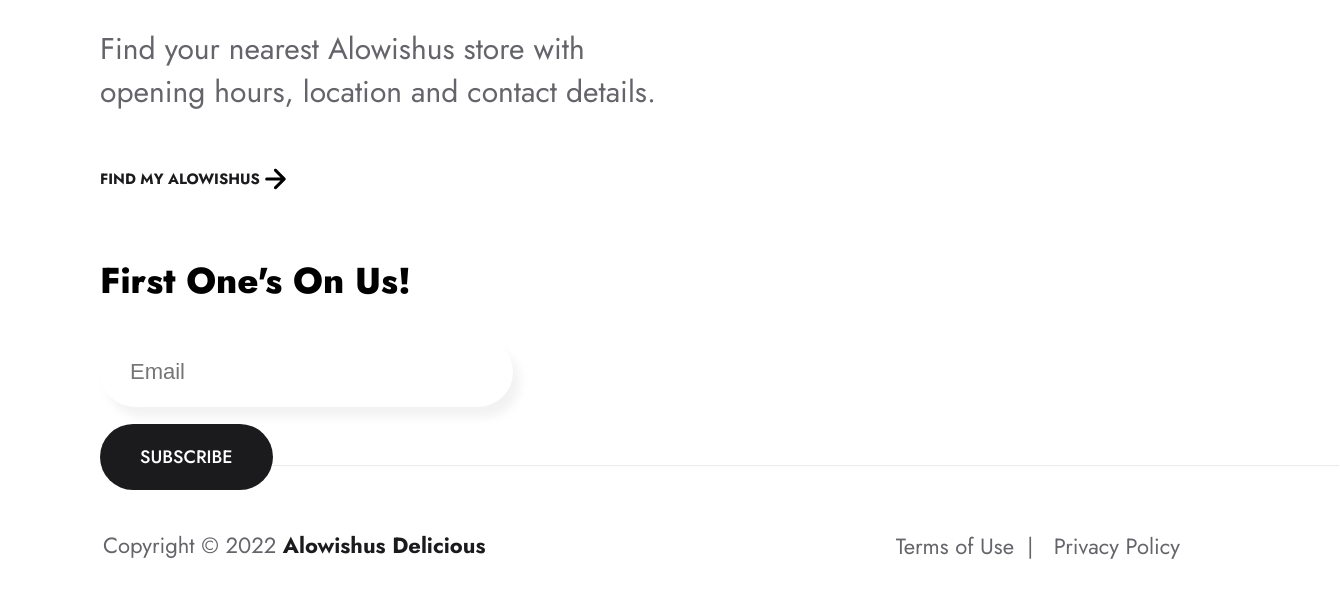
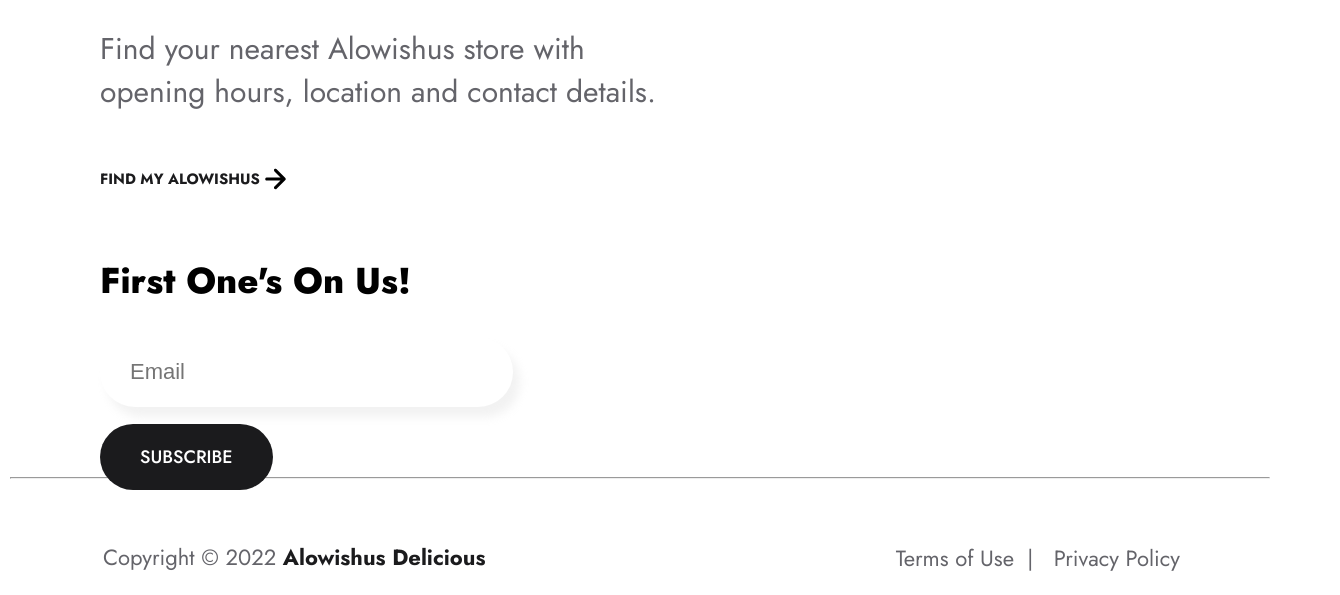
Before and after one commit to KsSoldatova/MediaSoft, a plain HTML site: page index.html in a window 1280 px wide. Shown: the part 5994-6589 px from the top of the page, 1340 px wide, since content can reach past the window. Drawn offline with nearby package versions, Linux system fonts and the light colour scheme.

Commit message:
Update index.html

```diff
--- a/index.html
+++ b/index.html
@@ -169,8 +169,8 @@
                 <input id="email"  type="email" name="email" placeholder="Email">
                 <a href="#" class="link-1">SUBSCRIBE</a>
             </div>
-            <img src="images/Line 2.png" class="line">
         </div>
+    <hr>
         <footer>
             <p>Copyright © 2022 <b>Alowishus Delicious</b></p>
             <div class="PP">
```
